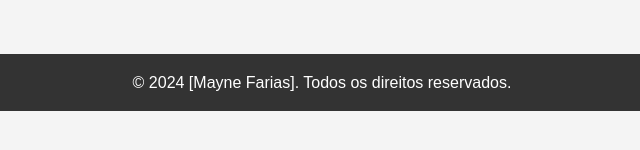
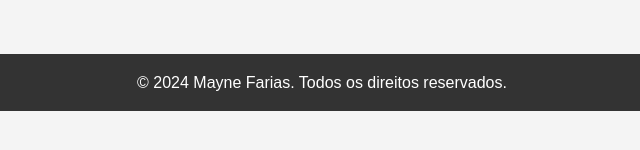
Before and after one commit to MayneFaria/Meu-Portfolio, a plain HTML site: page formação.html in a window 1280 px wide. Shown: the part 190-340 px from the top of the page, 318-958 px from the left. Drawn offline with Linux system fonts and the light colour scheme.

Commit message:
Update formação.html

```diff
--- a/formação.html
+++ b/formação.html
@@ -26,7 +26,7 @@
     </main>
 
     <footer>
-        <p>&copy; 2024 [Mayne Farias]. Todos os direitos reservados.</p>
+        <p>&copy; 2024 Mayne Farias. Todos os direitos reservados.</p>
     </footer>
 </body>
 </html>
```
